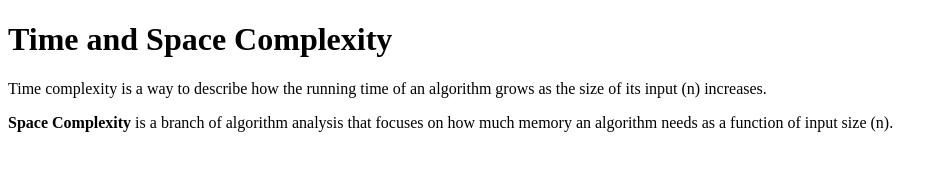
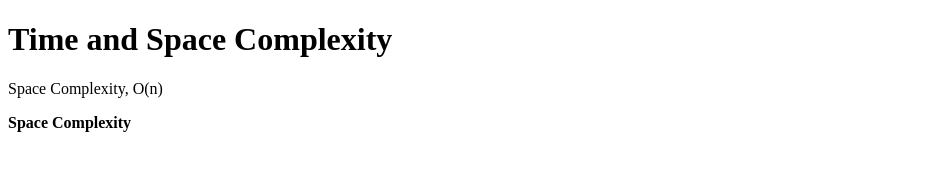
Before and after one commit to acciojob/time-and-space-complexity-843315, a website: page main.html in a window 1280 px wide. Shown: the whole page, without its empty margins (0-948 px from the left). Drawn offline with Linux system fonts and the light colour scheme.

Commit message:
created a submission

```diff
--- a/main.html
+++ b/main.html
@@ -10,8 +10,8 @@
 	<!-- the entire body must be written by student -->
 
 	<h1>Time and Space Complexity</h1>
-	<p>Time complexity is a way to describe how the running time of an algorithm grows as the size of its input (n) increases.</p>
-	<p><b>Space Complexity </b>is a branch of algorithm analysis that focuses on how much memory an algorithm needs as a function of input size (n).</p>
+	<p>Space Complexity, O(n)</p>
+	<p><b>Space Complexity </b></p>
     <script type="text/javascript" src="./script.js">
 </script>
 
```
